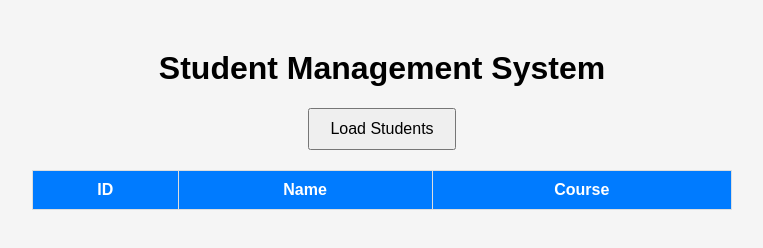
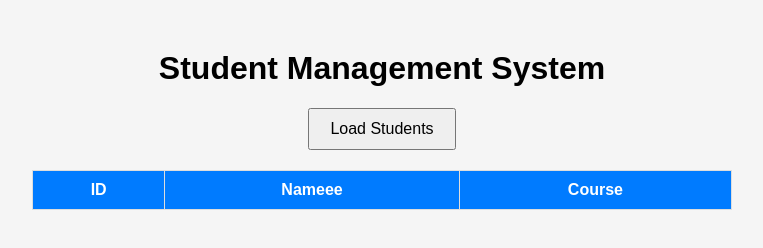
Before and after one commit to Kumaresh-manickam/student-management-fullstack, a plain HTML site: page frontend/index.html in a window 1280 px wide. Shown: the whole page, without its empty margins (258-1021 px from the left). Drawn offline with Linux system fonts and the light colour scheme.

Commit message:
Test automatic deployment

```diff
--- a/frontend/index.html
+++ b/frontend/index.html
@@ -17,7 +17,7 @@
         <thead>
             <tr>
                 <th>ID</th>
-                <th>Name</th>
+                <th>Nameee</th>
                 <th>Course</th>
             </tr>
         </thead>
```
